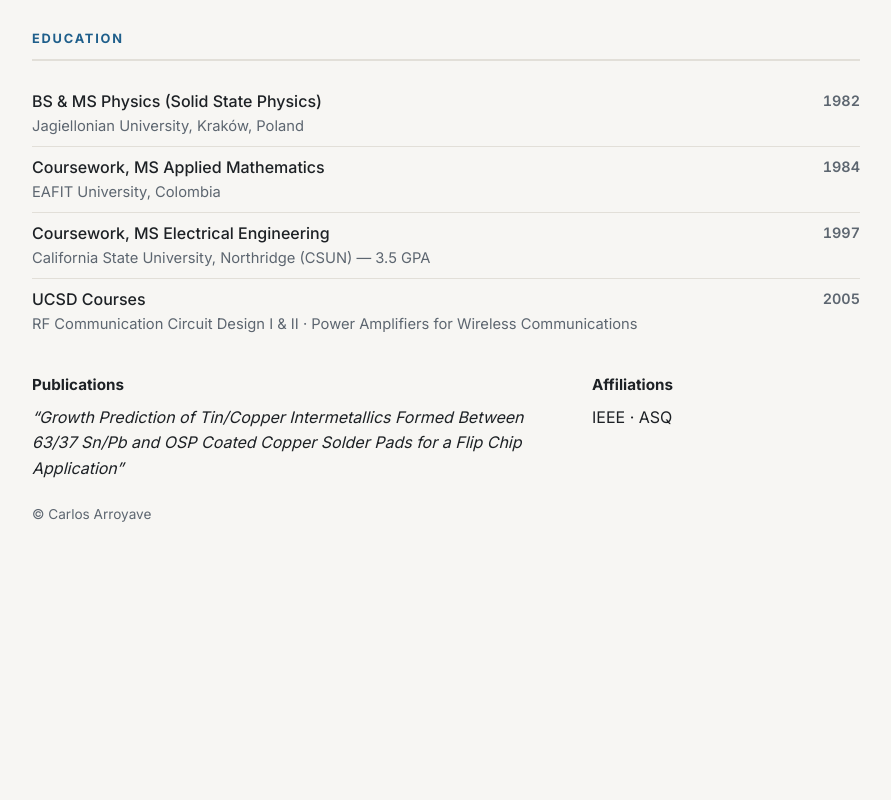
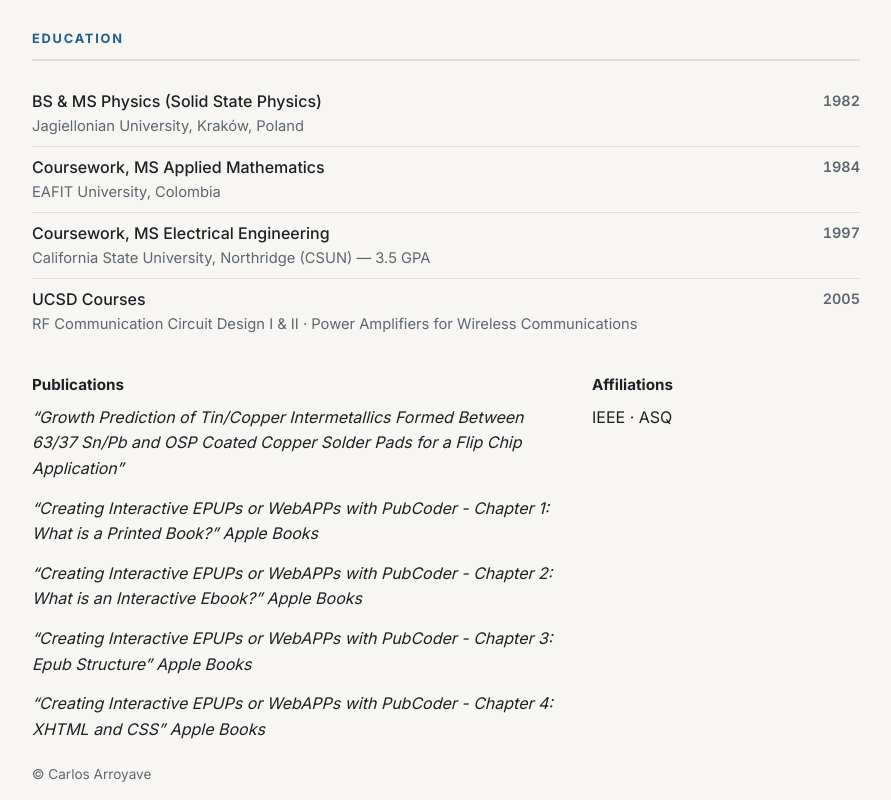
Before and after one commit to carroyav02/carroyav02.github.io, a plain HTML site: page index.html in a window 1280 px wide. Shown: the part 4219-5019 px from the top of the page, without its empty margins (194-1085 px from the left). Before the commit the page ends 4758 px from the top, so only its background shows below. Drawn offline with Linux system fonts and the light colour scheme.

Commit message:
Update publications section in index.html
Added additional publications to the index.html file.

```diff
--- a/index.html
+++ b/index.html
@@ -260,6 +260,10 @@
         <div>
           <h3>Publications</h3>
           <p><em>“Growth Prediction of Tin/Copper Intermetallics Formed Between 63/37 Sn/Pb and OSP Coated Copper Solder Pads for a Flip Chip Application”</em></p>
+          <p><em>“Creating Interactive EPUPs or WebAPPs with PubCoder - Chapter 1: What is a Printed Book?” Apple Books</em></p>
+          <p><em>“Creating Interactive EPUPs or WebAPPs with PubCoder - Chapter 2: What is an Interactive Ebook?” Apple Books</em></p>
+          <p><em>“Creating Interactive EPUPs or WebAPPs with PubCoder - Chapter 3: Epub Structure” Apple Books</em></p>
+          <p><em>“Creating Interactive EPUPs or WebAPPs with PubCoder - Chapter 4: XHTML and CSS” Apple Books</em></p>
         </div>
         <div>
           <h3>Affiliations</h3>
```
